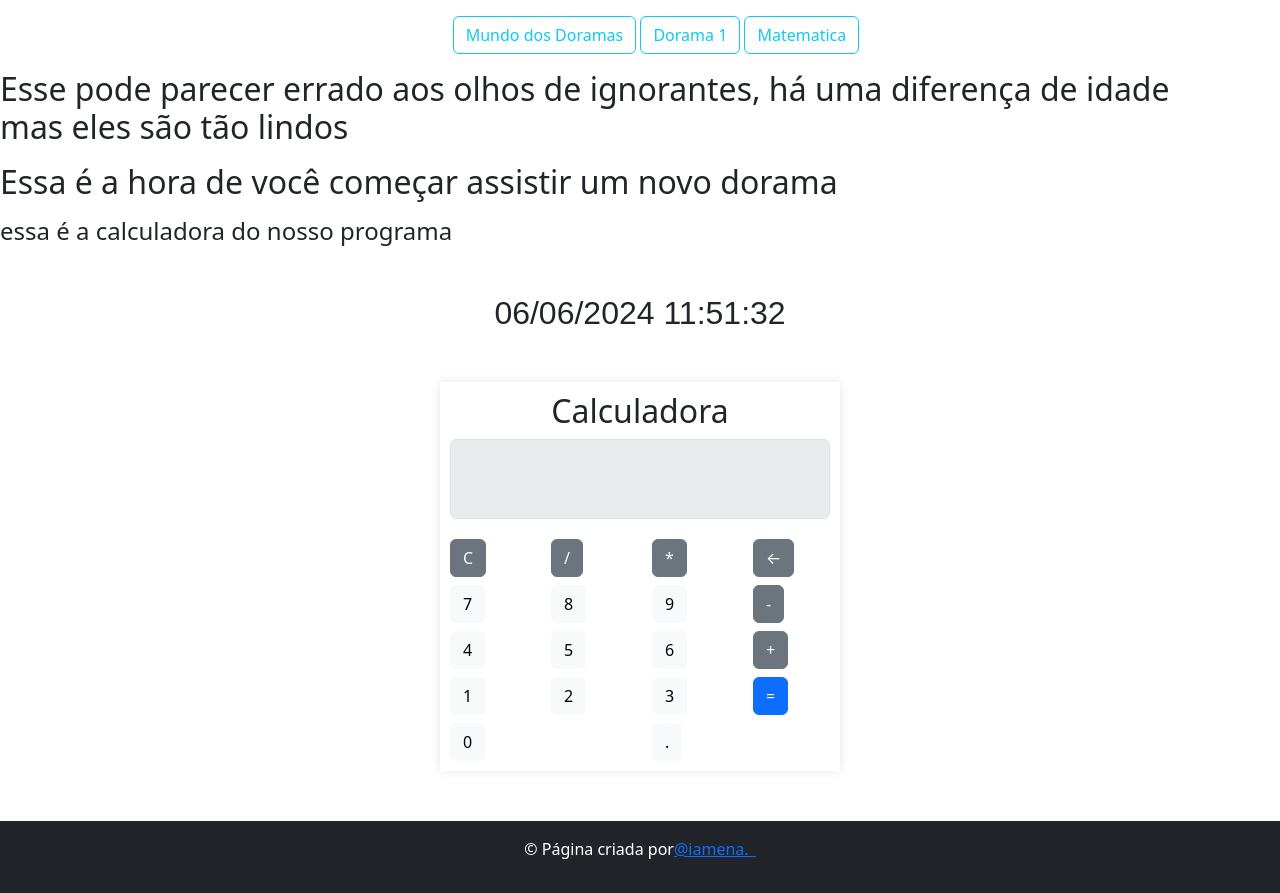
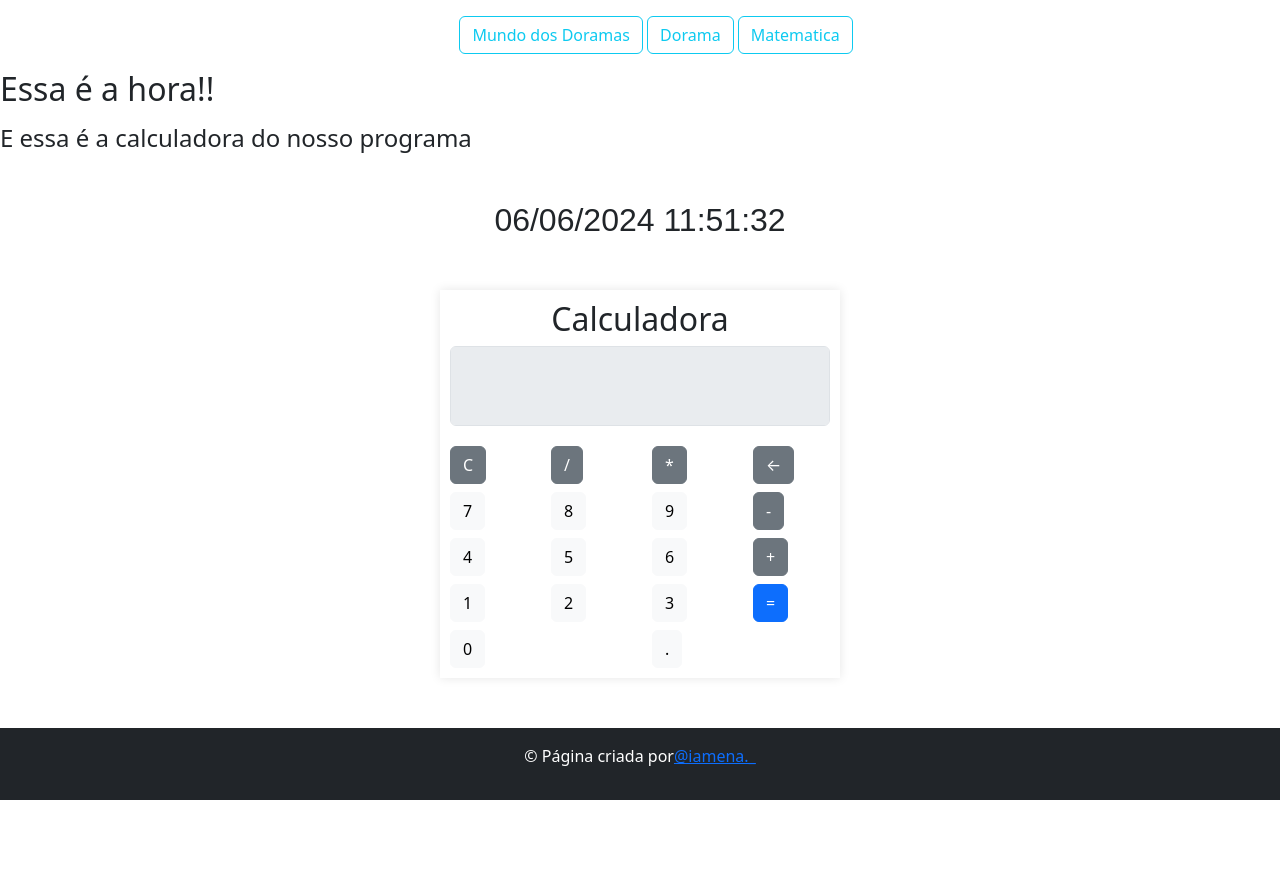
Before and after one commit to iamena/MeuSite, a plain HTML site: page item3.html in a window 1280 px wide. After the commit the page ends 800 px from the top, so only its background shows below. Drawn offline with nearby package versions, Linux system fonts and the light colour scheme; a script that the page names is missing; a web font is replaced by a local one.

Commit message:
item3.html

```diff
--- a/item3.html
+++ b/item3.html
@@ -36,7 +36,7 @@
                     <li class="menu">Mundo dos Doramas</li>
                 </a>
                 <a type="button" class="btn btn-outline-info" href="item2.html">
-                    <li class="menu">Dorama 1</li>
+                    <li class="menu">Dorama </li>
                 </a>
                 <a type="button" class="btn btn-outline-info" href="item3.html">
                     <li class="menu">Matematica</li>
@@ -68,10 +68,9 @@
             setInterval(atual, 1000);
 
   </script>
-        <h2>Esse pode parecer errado aos olhos de ignorantes, há uma diferença de idade
-             <p> mas eles são tão lindos</p></h2>
-             <h2>Essa é a hora de você começar assistir um novo dorama</h2>
-             <p><h4>essa é a calculadora do nosso programa</h4></p>
+
+             <h2>Essa é a hora!!</h2>
+             <p><h4> E essa é a calculadora do nosso programa</h4></p>
              <script src="script.js"></script>
 
              <div class="container my-5 text-center">
```
